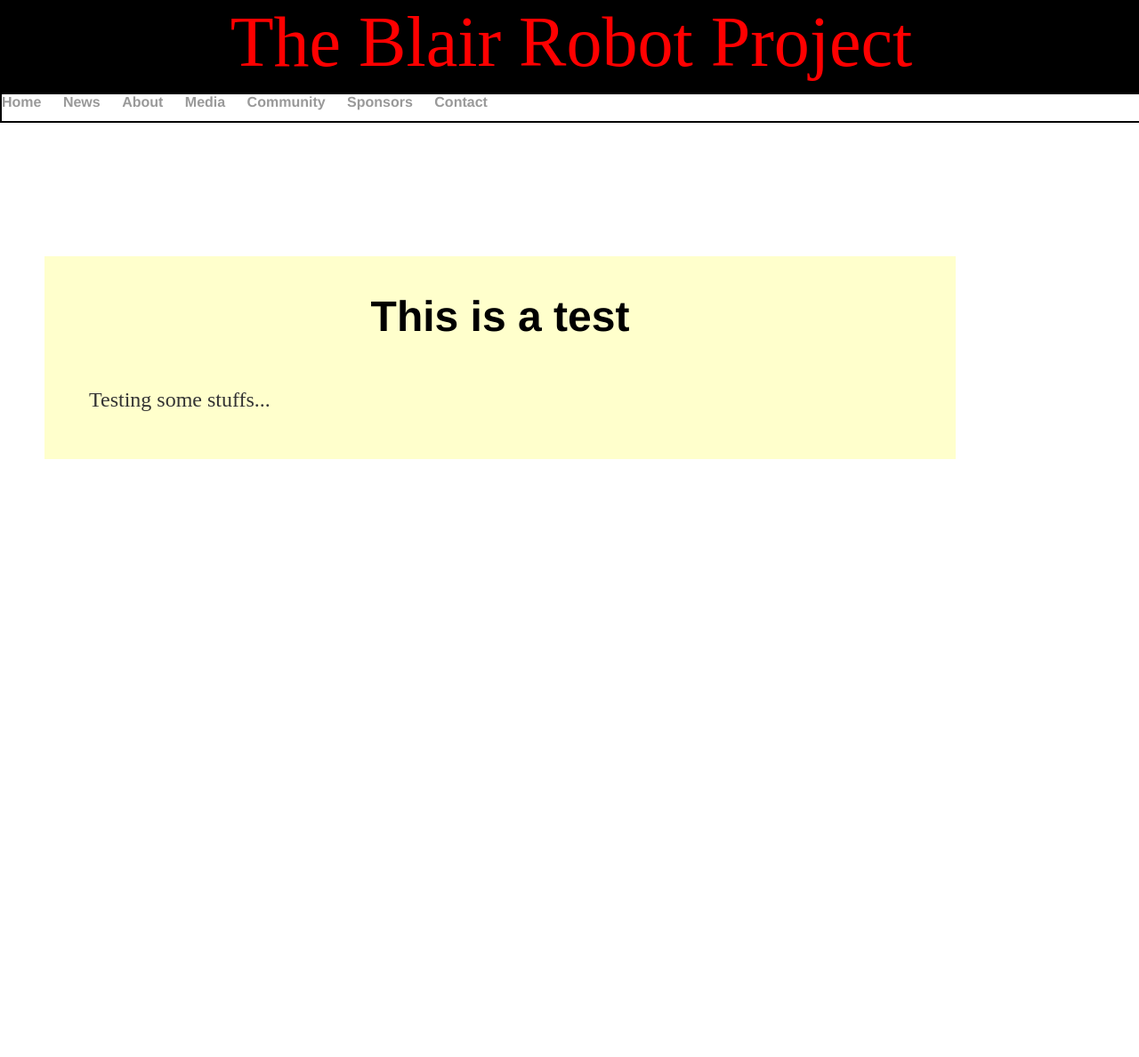
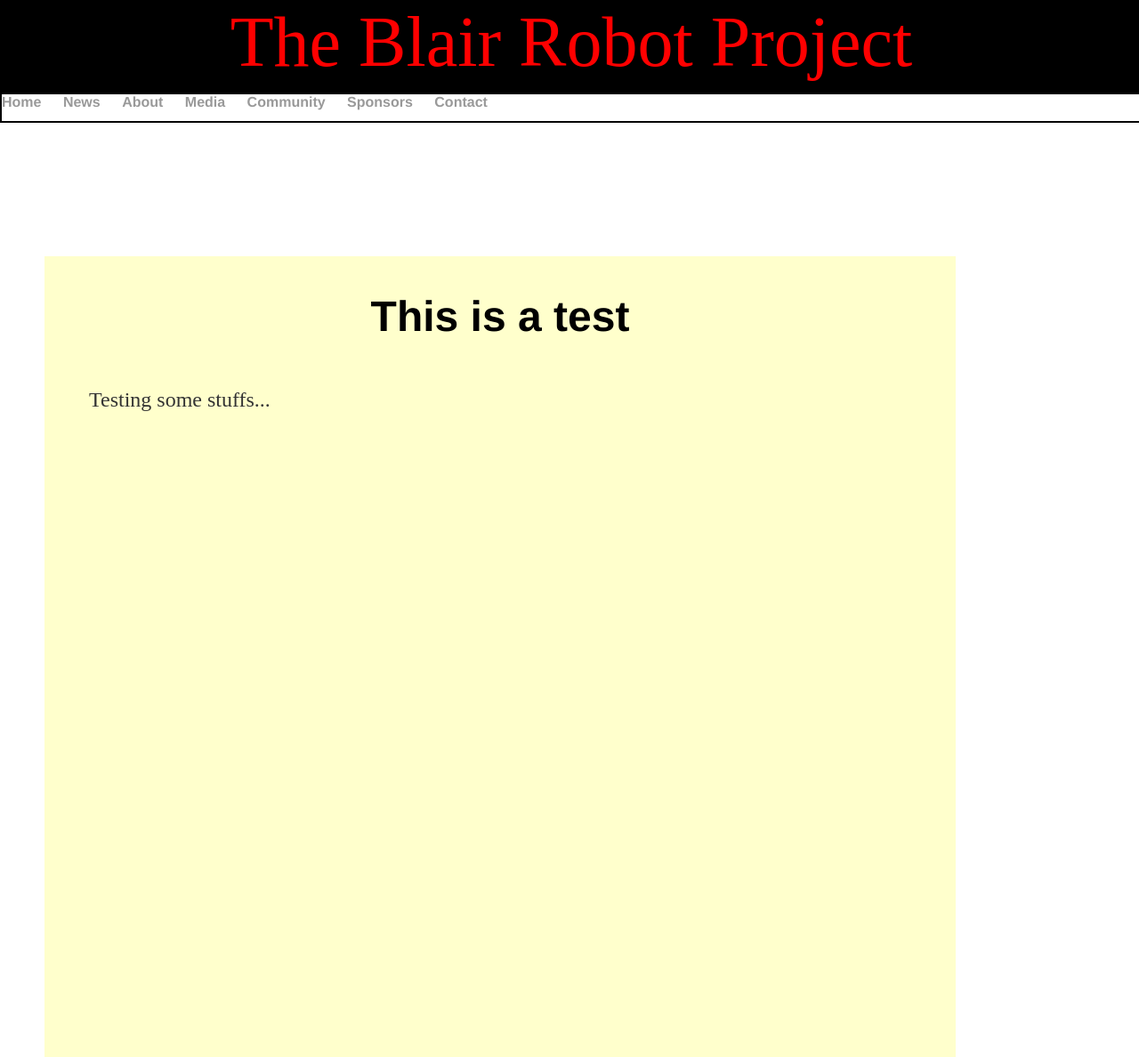
Before and after one commit to mouseythemouse/449, a Jekyll site: the page built from index.html, in a window 1280 px wide. Shown: the whole page at 89% size. Built offline with Jekyll 4.4.1, drawn with Linux system fonts in a browser that asks for light colours; before the commit the page ends 900 px from its top, so only the background shows below that.

Commit message:
Update main.css

```diff
--- a/css/main.css
+++ b/css/main.css
@@ -68,7 +68,7 @@ h2 {
 .container {
     float: left;
     width: 80%;
-    height: 100%;
+    height: 100vh;
     margin-left: 50px;
     margin-top: 150px;
     background-color: #ffffcc;
```
